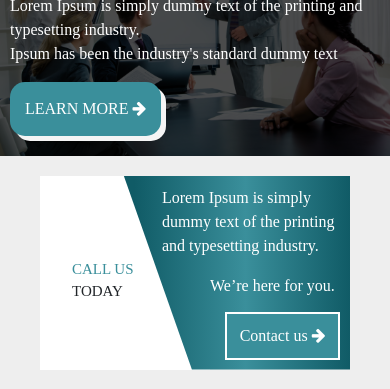
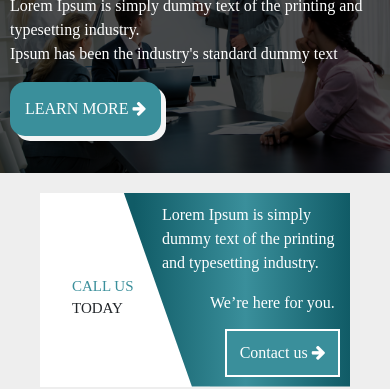
Before and after one commit to codebypassion/DigitalMarketing, a plain HTML site: page index.html in a window 390 px wide. Shown: the part 214-603 px from the top of the page. Drawn offline with nearby package versions, Linux system fonts and the light colour scheme.

Commit message:
Update style.css
media queri height change

```diff
--- a/assets/css/style.css
+++ b/assets/css/style.css
@@ -533,7 +533,7 @@ body {
 
   div#slider figure img {
     width: 20%;
-    height: 250px;
+    height: 267px;
     float: left;
   }
 
```
